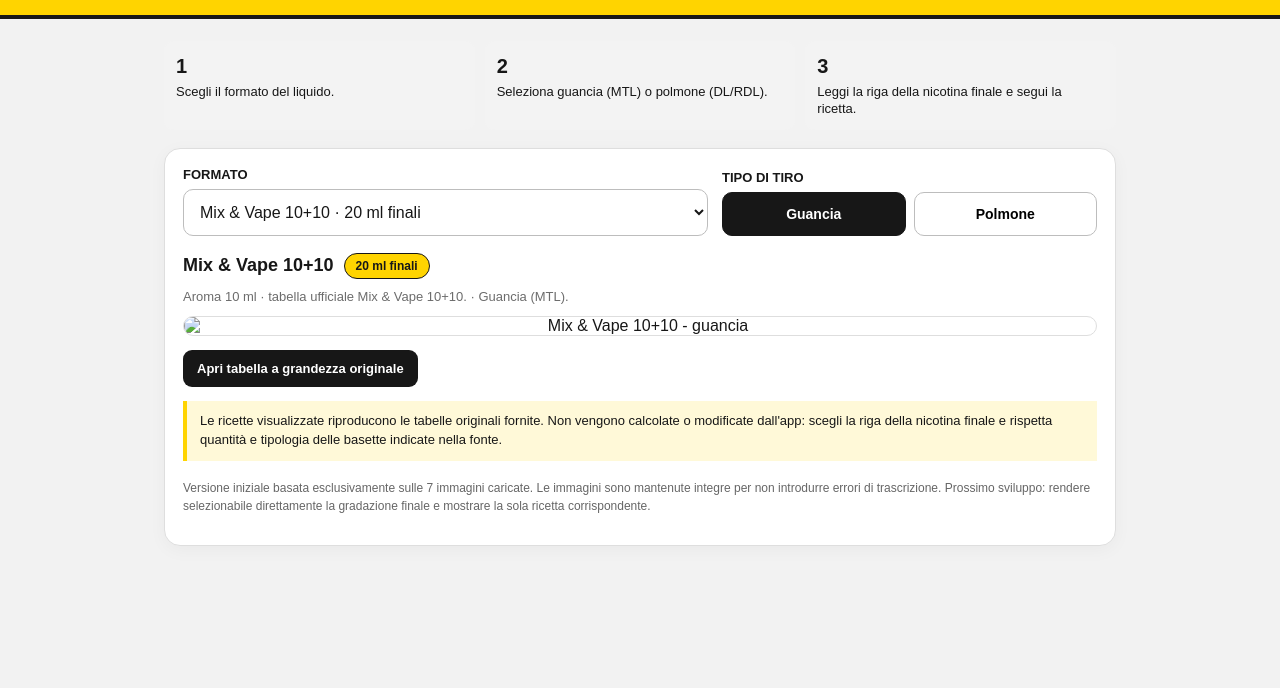
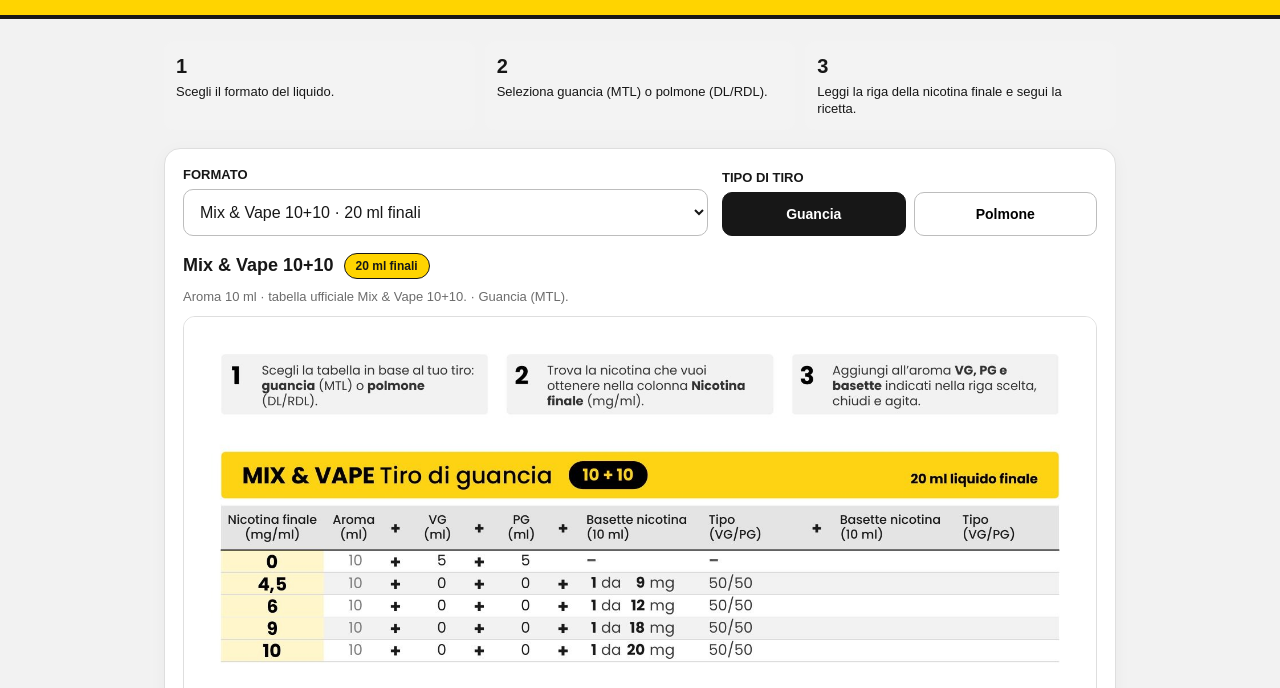
Before and after one commit to andreamenna83-code/svapoebasta-ricettario, a plain HTML site: page index.html in a window 1280 px wide. Shown: the part 112-800 px from the top of the page. Drawn offline with Linux system fonts and the light colour scheme.

Commit message:
Add files via upload

```diff
--- a/index.html
+++ b/index.html
@@ -88,10 +88,10 @@
     </div>
     <p class="source-note" id="tableDescription">Tabella ufficiale Svapo&Basta · tiro di guancia (MTL).</p>
     <div class="image-frame">
-      <img id="sourceImage" src="assets/mix-10-10.jpg" alt="Tabella ufficiale di diluizione">
+      <img id="sourceImage" src="mix-10-10.jpg" alt="Tabella ufficiale di diluizione">
     </div>
     <div class="actions">
-      <a id="openImage" href="assets/mix-10-10.jpg" target="_blank" rel="noopener">Apri tabella a grandezza originale</a>
+      <a id="openImage" href="mix-10-10.jpg" target="_blank" rel="noopener">Apri tabella a grandezza originale</a>
     </div>
     <div class="warning">
       Le ricette visualizzate riproducono le tabelle originali fornite. Non vengono calcolate o modificate dall'app: scegli la riga della nicotina finale e rispetta quantità e tipologia delle basette indicate nella fonte.
@@ -104,37 +104,37 @@
     "mix-10-10": {
       title:"Mix & Vape 10+10", volume:"20 ml finali",
       description:"Aroma 10 ml · tabella ufficiale Mix & Vape 10+10.",
-      guancia:"assets/mix-10-10.jpg", polmone:"assets/mix-10-10.jpg"
+      guancia:"mix-10-10.jpg", polmone:"mix-10-10.jpg"
     },
     "mix-20-40": {
       title:"Mix & Vape 20+40", volume:"60 ml finali",
       description:"Aroma 20 ml · tabella ufficiale Mix & Vape 20+40.",
-      guancia:"assets/mix-20-40.jpg", polmone:"assets/mix-20-40.jpg"
+      guancia:"mix-20-40.jpg", polmone:"mix-20-40.jpg"
     },
     "shot-20-40": {
       title:"Shot 20+40", volume:"60 ml finali",
       description:"Aroma 20 ml · tabella ufficiale Shot 20+40.",
-      guancia:"assets/shot-20-40.jpg", polmone:"assets/shot-20-40.jpg"
+      guancia:"shot-20-40.jpg", polmone:"shot-20-40.jpg"
     },
     "shot-10-50": {
       title:"Shot 10+50", volume:"60 ml finali",
       description:"Aroma 10 ml · tabella ufficiale Shot 10+50.",
-      guancia:"assets/shot-10-50.jpg", polmone:"assets/shot-10-50.jpg"
+      guancia:"shot-10-50.jpg", polmone:"shot-10-50.jpg"
     },
     "shot-5-55": {
       title:"Shot 5+55", volume:"60 ml finali",
       description:"Aroma 5 ml · tabella ufficiale Shot 5+55.",
-      guancia:"assets/shot-5-55.jpg", polmone:"assets/shot-5-55.jpg"
+      guancia:"shot-5-55.jpg", polmone:"shot-5-55.jpg"
     },
     "mini-10-10": {
       title:"Mini Shot 10+10", volume:"20 ml finali",
       description:"Tabella ufficiale Mini Shot 10+10.",
-      guancia:"assets/mini-10-10.jpg", polmone:"assets/mini-10-10.jpg"
+      guancia:"mini-10-10.jpg", polmone:"mini-10-10.jpg"
     },
     "mini-10-20": {
       title:"Mini Shot 10+20", volume:"30 ml finali",
       description:"Tabella ufficiale Mini Shot 10+20.",
-      guancia:"assets/mini-10-20.jpg", polmone:"assets/mini-10-20.jpg"
+      guancia:"mini-10-20.jpg", polmone:"mini-10-20.jpg"
     }
   };
   const formatSelect = document.getElementById("format");
```
